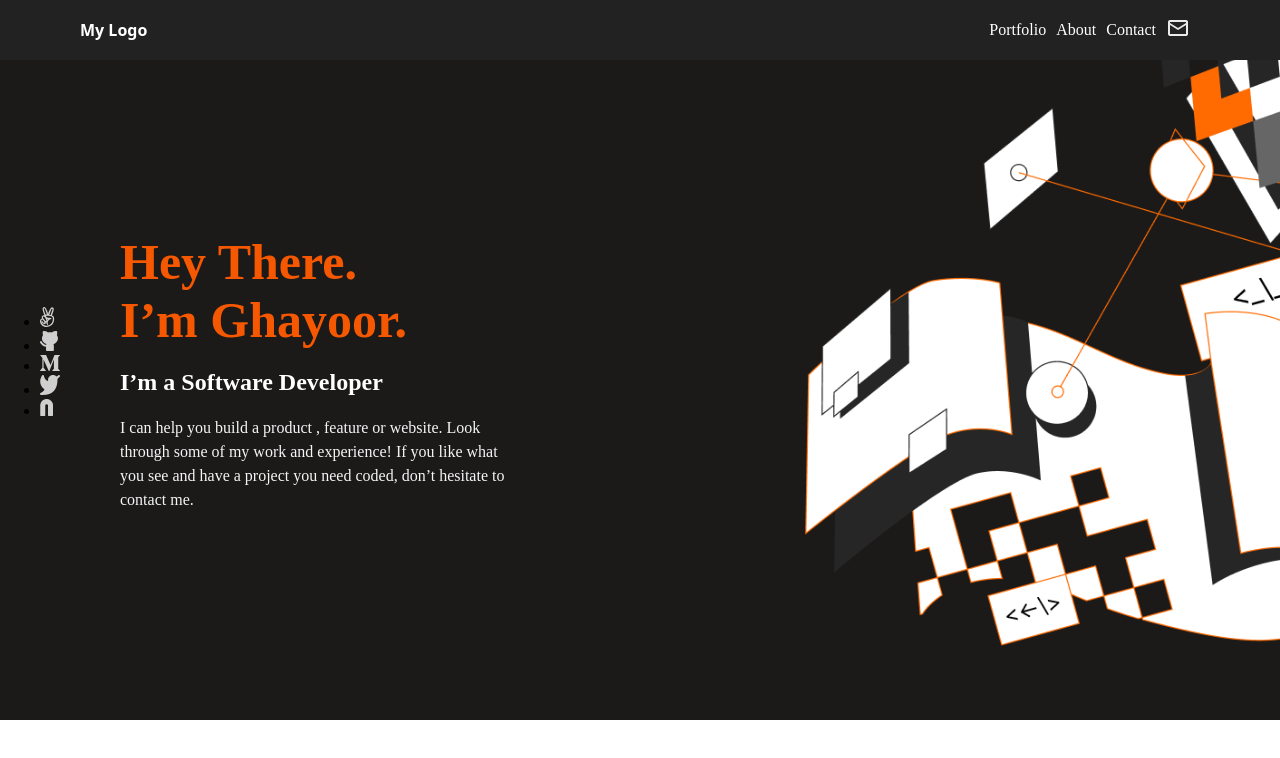
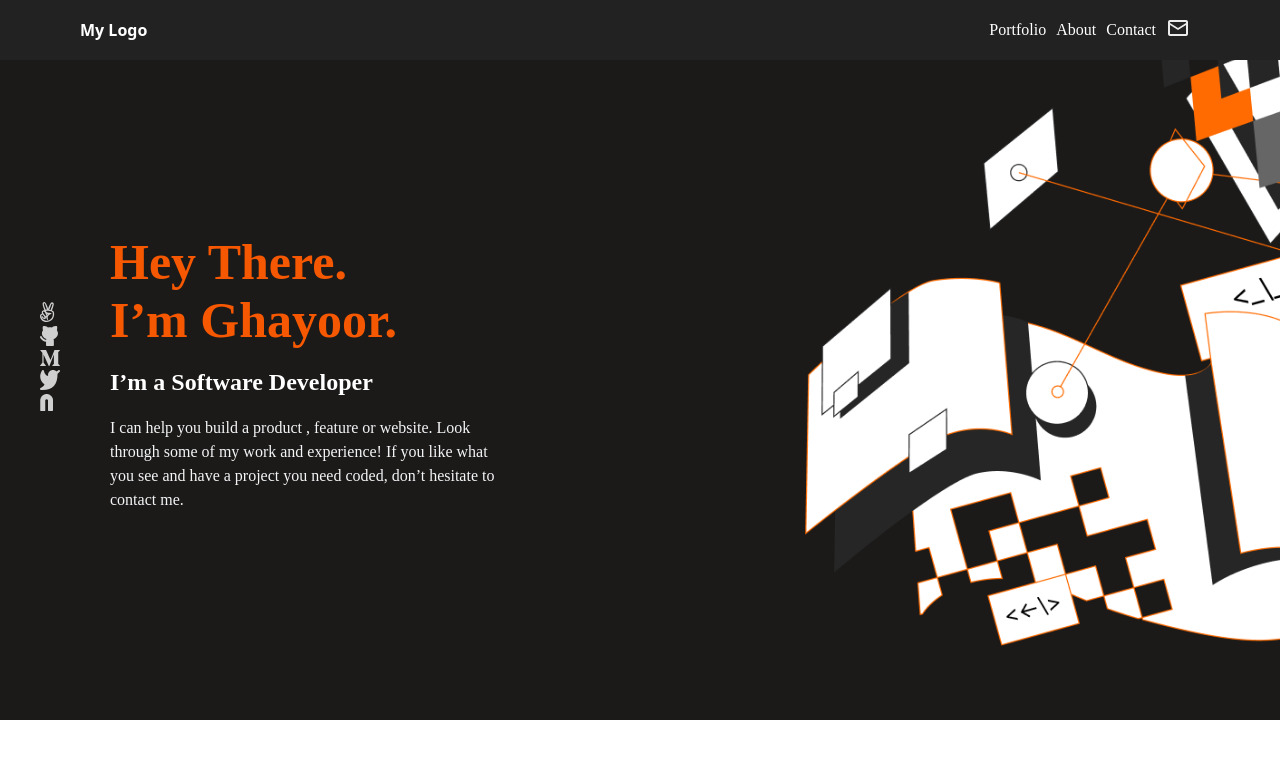
Before and after one commit to Xghayor/Portfolio, a website: page index.html in a window 1280 px wide. Drawn offline with Linux system fonts and the light colour scheme.

Commit message:
update sytles to links

```diff
--- a/styles.css
+++ b/styles.css
@@ -64,7 +64,7 @@ ul.navbar-items {
 
 .flex-container {
   display: inline-flex;
-  gap: 80px;
+  gap: 50px;
   height: 720px;
   justify-content: center;
   align-items: center;
@@ -79,8 +79,8 @@ ul.navbar-items {
 }
 
 .contact-items ul {
-  margin-bottom: 10px;
-  margin-right: -20px;
+  margin-bottom: 20px;
+  list-style: none;
 }
 
 .prof {
```
